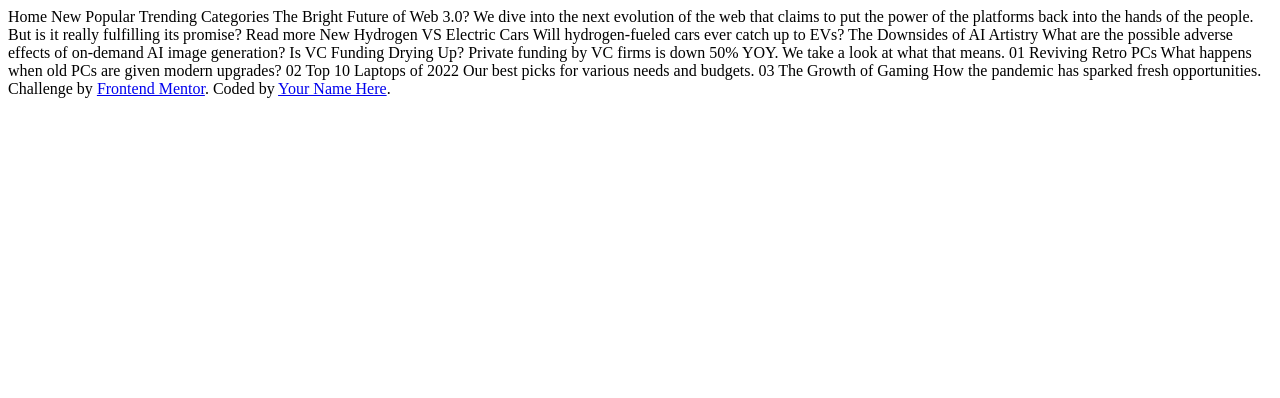
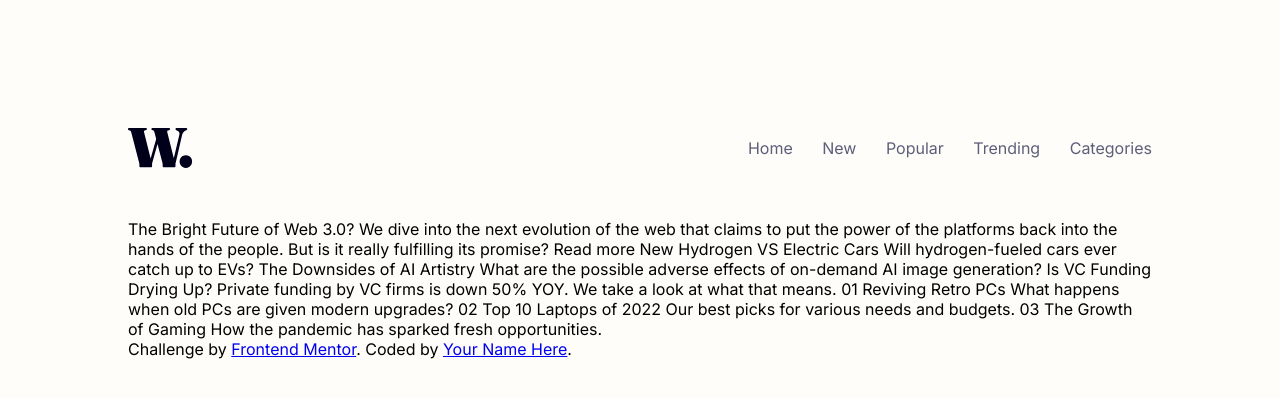
Before and after one commit to kristinetuazon/matching-mockups, a website: page 3-frontend-newswebsite/index.html in a window 1280 px wide. Drawn offline with Linux system fonts and the light colour scheme.

Commit message:
feat: nav

```diff
--- a/3-frontend-newswebsite/index.html
+++ b/3-frontend-newswebsite/index.html
@@ -5,14 +5,22 @@
   <meta name="viewport" content="width=device-width, initial-scale=1.0"> <!-- displays site properly based on user's device -->
   <link rel="icon" type="image/png" sizes="32x32" href="./assets/images/favicon-32x32.png">
   <title>Frontend Mentor | News homepage</title>
+  <link rel="preconnect" href="https://fonts.googleapis.com">
+<link rel="preconnect" href="https://fonts.gstatic.com" crossorigin>
+<link href="https://fonts.googleapis.com/css2?family=Inter:wght@400;500;700;800&display=swap" rel="stylesheet">
   <link rel="stylesheet" href="styles/style.css" />
 <body>
 
-  Home
-  New
-  Popular
-  Trending
-  Categories
+  <nav class="nav">
+ <img src="/3-frontend-newswebsite/assets/images/logo.svg" alt="website-logo">
+    <div class="nav__menu">
+ <a href="" class="nav__link">Home</a>
+ <a href="" class="nav__link">New</a>
+ <a href="" class="nav__link">Popular</a>
+ <a href="" class="nav__link">Trending</a>
+ <a href="" class="nav__link"> Categories</a>
+</div>
+</nav>
 
   The Bright Future of Web 3.0?
 
--- a/3-frontend-newswebsite/styles/style.scss
+++ b/3-frontend-newswebsite/styles/style.scss
@@ -0,0 +1,29 @@
+$primary-softorange: hsl(35, 77%, 62%);
+$primary-softred: hsl(5, 85%, 63%);
+$neutral-offwhite: hsl(36, 100%, 99%);
+$neutral-greyblue: hsl(233, 8%, 79%);
+$neutral-darkgreyblue: hsl(236, 13%, 42%);
+$neutral-darkblue: hsl(240, 100%, 5%);
+$font-paragraph: 15px;
+$font-Inter: "Inter", sans-serif;
+
+body {
+  background-color: $neutral-offwhite;
+  font-family: $font-Inter;
+  margin: 10%;
+}
+
+.nav {
+  display: flex;
+  flex-direction: row;
+  align-items: center;
+  justify-content: space-between;
+  margin-bottom: 5%;
+  .nav__menu {
+    .nav__link {
+      margin-left: 25px;
+      color: $neutral-darkgreyblue;
+      text-decoration: none;
+    }
+  }
+}
```
Also changed, not shown: 3-frontend-newswebsite/styles/style.css.
